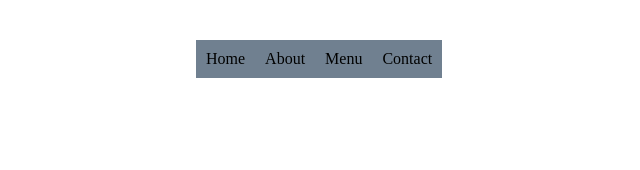
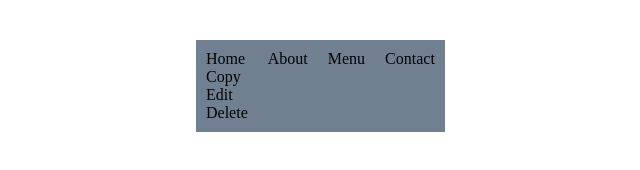
Before and after one commit to Mouzone/dropdown-menu, a plain HTML site: page index.html in a window 1280 px wide. Shown: the whole page, without its empty margins (316-956 px from the left). Drawn offline with Linux system fonts and the light colour scheme.

Commit message:
Hardcode html elements to show up upon dropdown

```diff
--- a/index.html
+++ b/index.html
@@ -7,7 +7,14 @@
     </head>
     <body>
         <div id="navbar">
-            <div class="tab" id="Home"> Home </div>
+            <div class="tab" id="Home">
+                Home
+                <div id="dropdown">
+                    <div class="aux-tab"> Copy </div>
+                    <div class="aux-tab"> Edit </div>
+                    <div class="aux-tab"> Delete </div>
+                </div>
+            </div>
             <div class="tab" id="About"> About </div>
             <div class="tab" id="Menu"> Menu </div>
             <div class="tab" id="Contact"> Contact </div>
```
